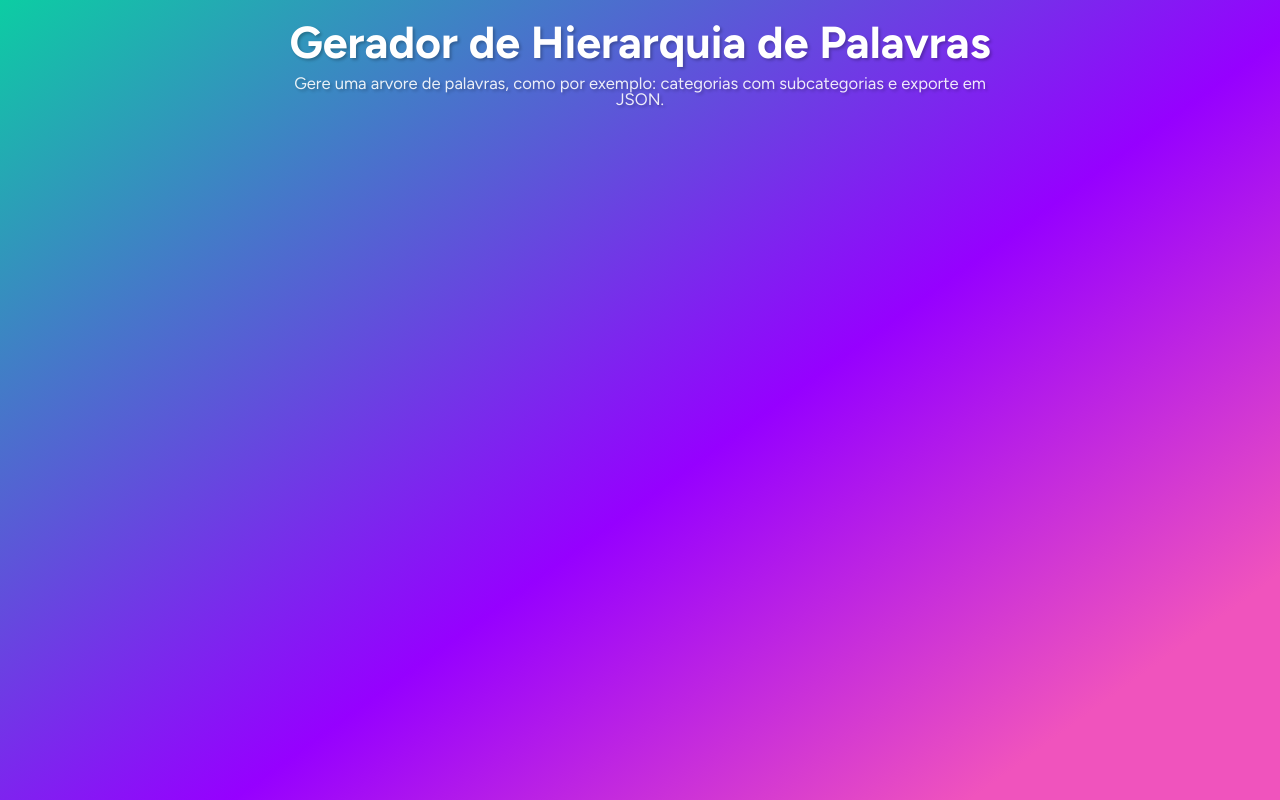
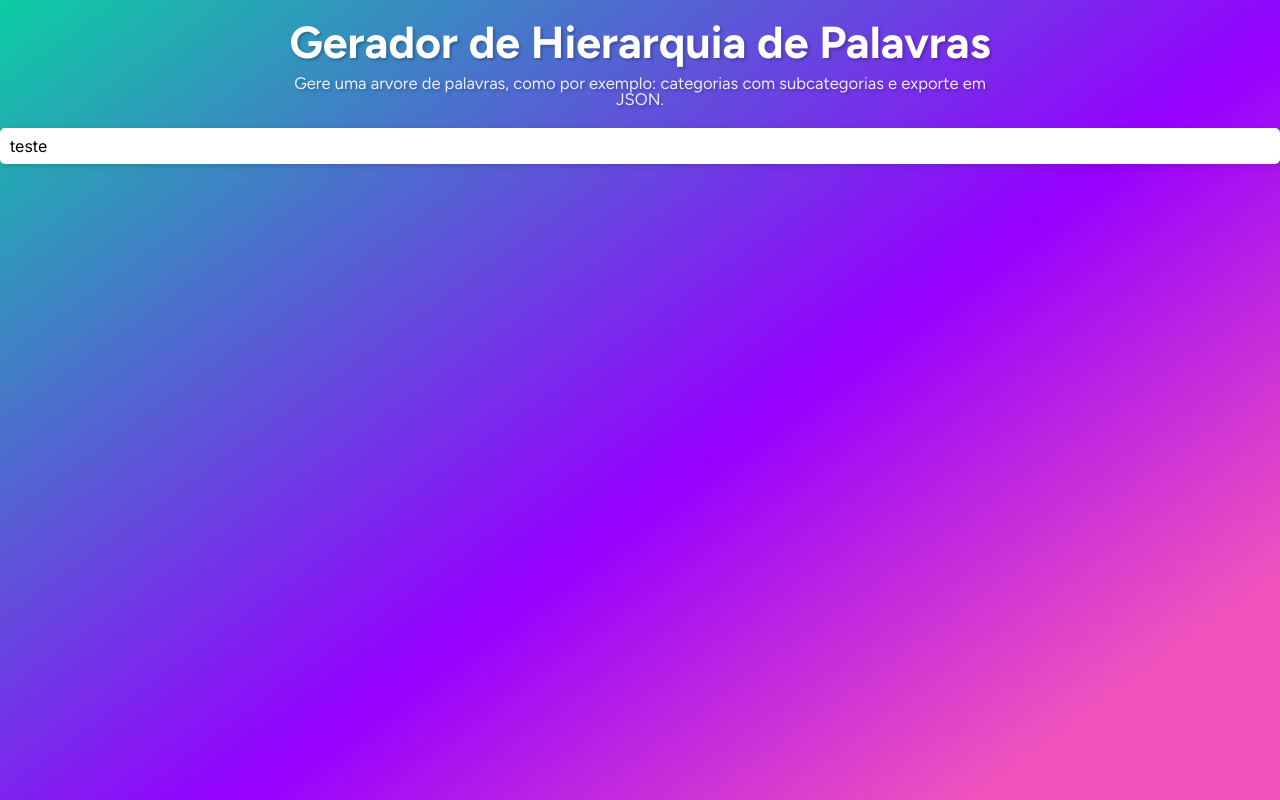
Before and after one commit to efms25/word-hierachy, a React (Vite) app in the folder apps/frontend/: page / in a window 1280 px wide. Built offline with nearby package versions, Linux system fonts and the light colour scheme.

Commit message:
:sparkles: feat(front): add card Component

```diff
--- /dev/null
+++ b/apps/frontend/src/components/Card/index.tsx
@@ -0,0 +1,8 @@
+import { ReactNode } from "react";
+import { Container } from "./styles";
+
+function Card({ children }: { children: ReactNode }): JSX.Element {
+  return <Container>{children}</Container>;
+}
+
+export default Card;
--- /dev/null
+++ b/apps/frontend/src/components/Card/styles.tsx
@@ -0,0 +1,13 @@
+import styled from 'styled-components';
+
+const Container = styled.div`
+    background: white;
+    padding: 10px;
+    margin: auto;
+    box-shadow: 2px 2px 4px 1px rgba(32,32,32,0.15);
+    border-radius: 5px;
+`
+
+export {
+    Container
+}
--- a/apps/frontend/src/layouts/Background/styles.tsx
+++ b/apps/frontend/src/layouts/Background/styles.tsx
@@ -16,6 +16,7 @@ const Container = styled.div`
 const Wrapper = styled.div`
     max-width: 1280px;
     margin: auto;
+    height: inherit;
 `
 
 export { Container, Wrapper };
--- a/apps/frontend/src/pages/Home/index.tsx
+++ b/apps/frontend/src/pages/Home/index.tsx
@@ -1,5 +1,6 @@
 import Background from "../../layouts/Background";
 import Header from "../../components/Header";
+import Card from "../../components/Card";
 
 function Home() {
   return (
@@ -8,6 +9,9 @@ function Home() {
         title="Gerador de Hierarquia de Palavras"
         subtitle="Gere uma arvore de palavras, como por exemplo: categorias com subcategorias e exporte em JSON."
       />
+      <Card>
+        teste
+      </Card>
     </Background>
   );
 }
```
